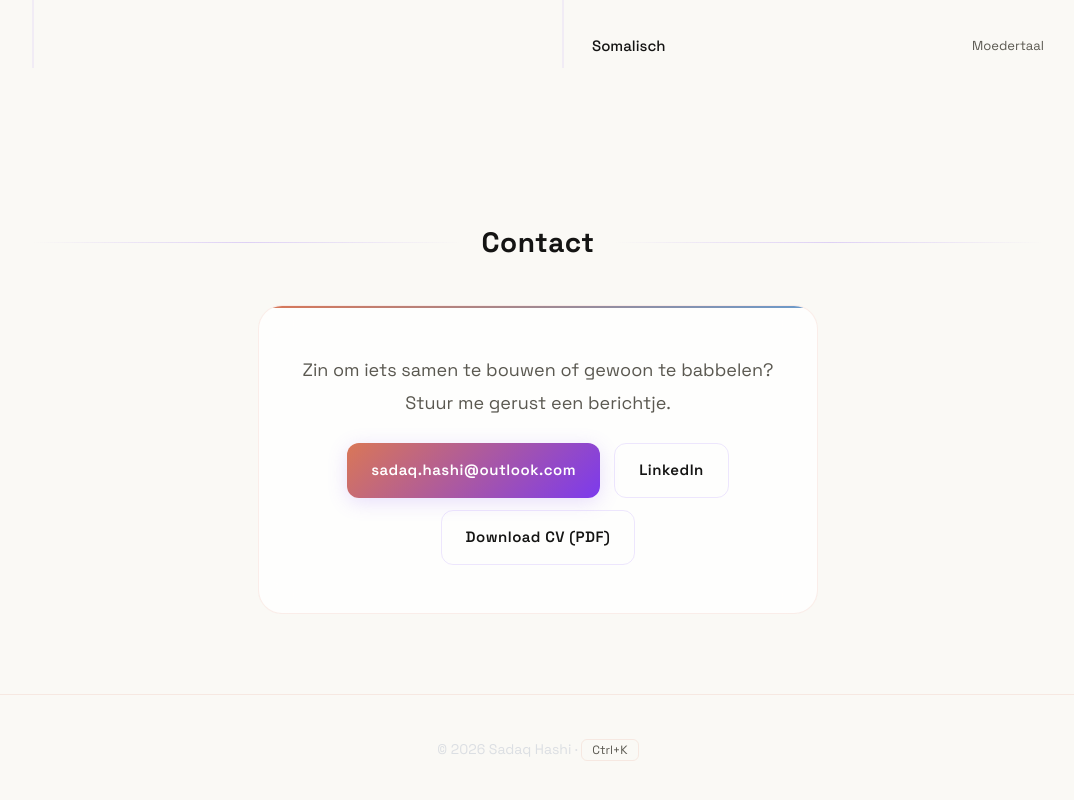
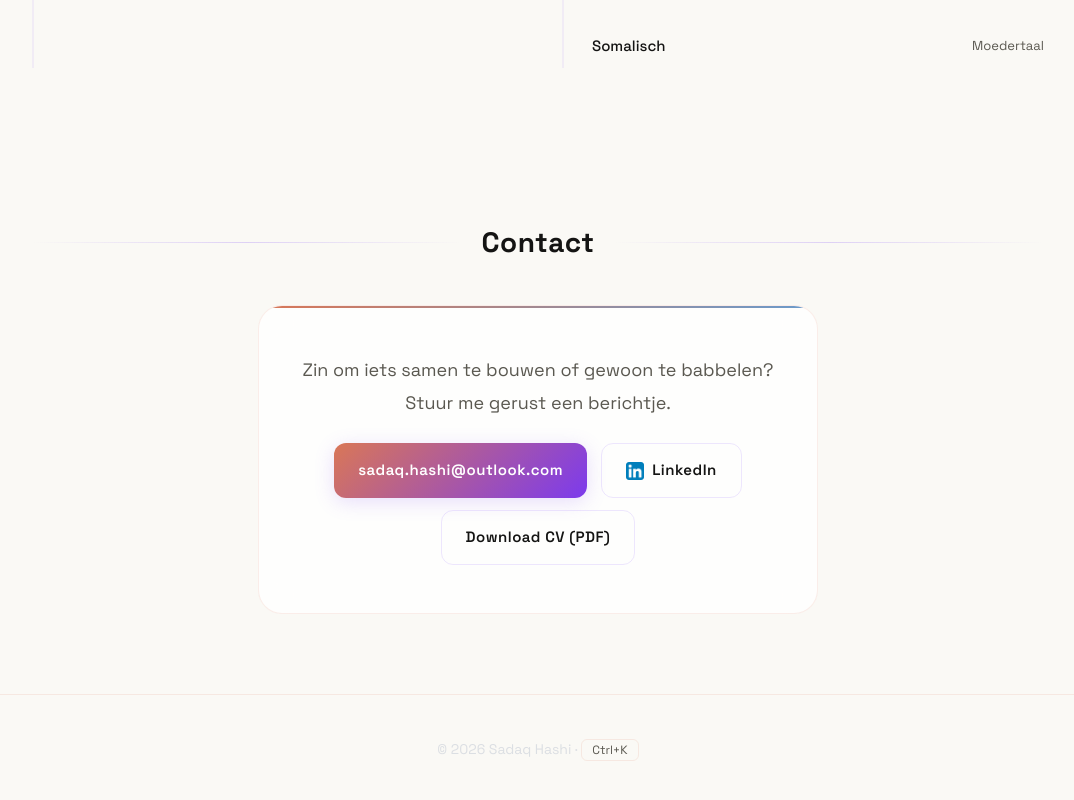
Before and after one commit to SadaqHashi/portfolio, a React (Vite) app: page / in a window 1280 px wide. Shown: the part 5180-5980 px from the top of the page, without its empty margins (102-1176 px from the left). Built offline with nearby package versions, Linux system fonts and the light colour scheme.

Commit message:
Add LinkedIn logo icon to contact button

```diff
--- a/src/App.css
+++ b/src/App.css
@@ -585,6 +585,13 @@ section {
   border: 1px solid rgba(139, 92, 246, 0.15);
 }
 
+.btn-icon {
+  width: 18px;
+  height: 18px;
+  border-radius: 3px;
+  vertical-align: middle;
+}
+
 .outline-btn:hover {
   transform: translateY(-3px);
   border-color: var(--accent);
--- a/src/App.tsx
+++ b/src/App.tsx
@@ -627,7 +627,7 @@ function App() {
             <p className="contact-text">{tx.contactText}<br />{tx.contactSub}</p>
             <div className="actions center" style={{ marginTop: 24 }}>
               <a className="btn glow-btn" href="mailto:sadaq.hashi@outlook.com">sadaq.hashi@outlook.com</a>
-              <a className="btn outline-btn" href="https://www.linkedin.com/in/sadaq-hashi-046808277/" target="_blank" rel="noreferrer">LinkedIn</a>
+              <a className="btn outline-btn" href="https://www.linkedin.com/in/sadaq-hashi-046808277/" target="_blank" rel="noreferrer"><img src="/linkedin.webp" alt="LinkedIn" className="btn-icon" /> LinkedIn</a>
             </div>
             <div className="actions center" style={{ marginTop: 12 }}>
               <a className="btn outline-btn" href="/CV Sadaq Hashi.pdf" download>{tx.ctaCV} (PDF)</a>
```
Also changed, not shown: public/linkedin.webp (added).
